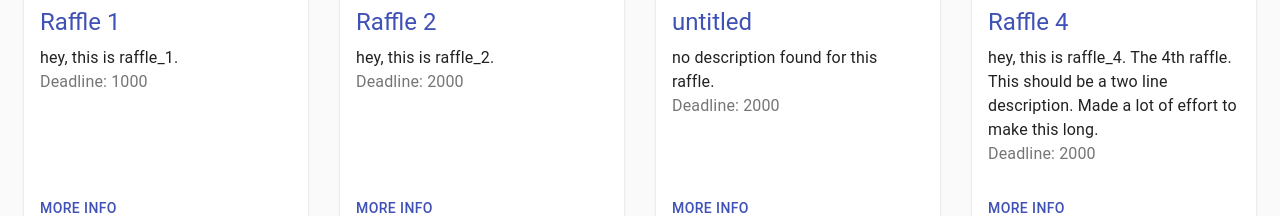
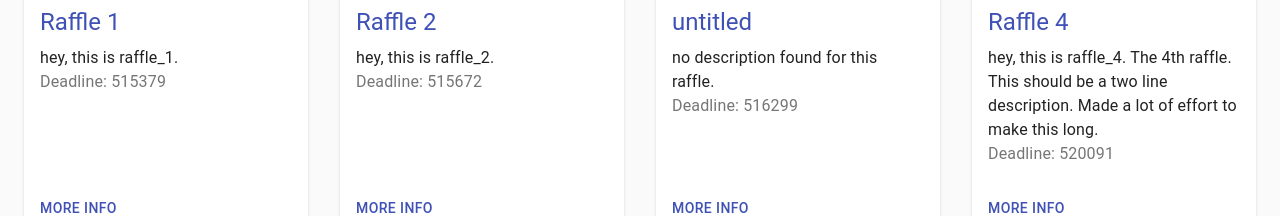
Before and after one commit to ErgoRaffle/raffle-frontend-v1, a React (Create React App) app: page / in a window 1280 px wide. Shown: the part 138-354 px from the top of the page. Built offline with nearby package versions, Linux system fonts and the light colour scheme.

Commit message:
made test data more realastic

```diff
--- a/src/pages/home.js
+++ b/src/pages/home.js
@@ -31,28 +31,28 @@ export default function Home() {
   const classes = useStyles();
   const [raffles, setRaffles] = React.useState([/**/
         {
-            id: 1,
+            id: "34ae4a6cce4993d82493ba540d89e041eec192160149318a5eb450b291f4b3fb",
             name: "Raffle 1",
             description: "hey, this is raffle_1.",
-            deadline: 1000
+            deadline: 515379
         },
         {
-            id: 2,
+            id: "f6d73fcedba13d2eb5a00fa84a82d6535f6555f78afe6a893224cadd9f25b25a",
             name: "Raffle 2",
             description: "hey, this is raffle_2.",
-            deadline: 2000
+            deadline: 515672
         },
         {
-            id: 3,
+            id: "61060e39d76778a9a68298a3b89d5eaf81364aa5a4b5ba43b60a034cbd237b52",
             name: "untitled",
             description: "no description found for this raffle.",
-            deadline: 2000
+            deadline: 516299
         },
         {
-            id: 4,
+            id: "c21f30ae1db3700e02c419dd7c83750c526279890ba2b42840c8ae513a3dd5d5",
             name: "Raffle 4",
             description: "hey, this is raffle_4. The 4th raffle. This should be a two line description. Made a lot of effort to make this long.",
-            deadline: 2000
+            deadline: 520091
         }
     /**/]);
 
```
